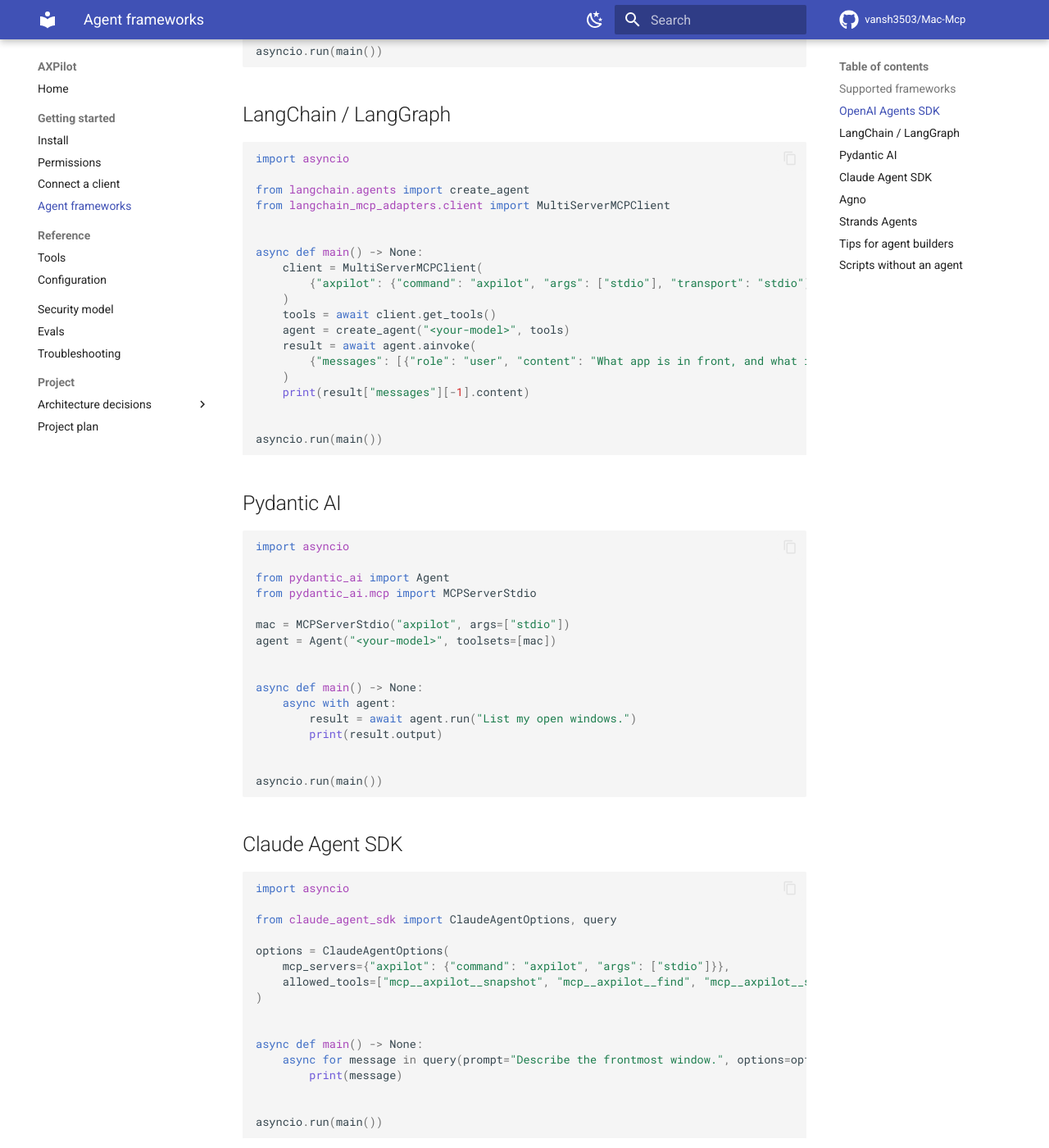
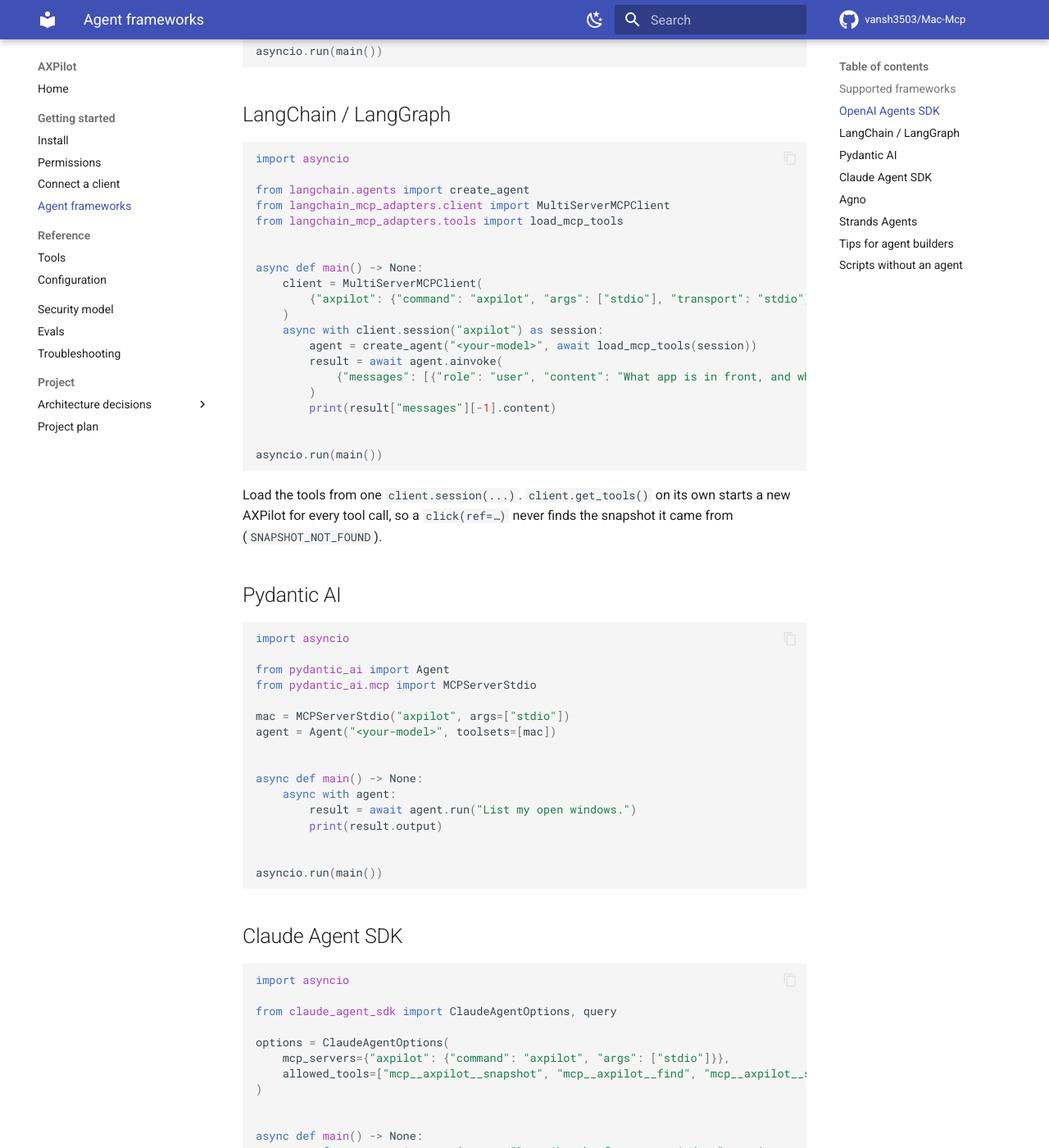
Before and after one commit to Vansh3503/Mac-Mcp, an MkDocs documentation site: the page built from docs/frameworks.md, in a window 1280 px wide and 1400 px high, scrolled down 1682 px. Shown: the whole window at 82% size. Built offline with MkDocs 1.6.1 and Material for MkDocs 9.7.7, drawn with Linux system fonts in a browser that asks for light colours; comment, search, counter and statistics services are not loaded; some of the changed text lies outside the part shown.

Commit message:
docs(frameworks): keep one MCP session in LangChain, and install fastmcp for Agno
Run against `axpilot stdio --engine fake` (macOS 26.6.2):
- langchain-mcp-adapters 0.x with mcp 1.30: `client.get_tools()` without a
  session starts a new AXPilot for every tool call, so `click(ref=…)` right
  after `snapshot` returned SNAPSHOT_NOT_FOUND. The example and docs now
  load the tools from one `client.session("axpilot")`; then snapshot and
  click work.
- Agno 3.1.6 refuses to connect without fastmcp 4 (the example said `pip
  install agno openai mcp`).
- CrewAI 1.15.28 (crewai-tools MCPServerAdapter, mcp 1.28.1) worked as
  documented, also against the real host.

All 27 tools convert in each framework (OpenAI tool format, Agno functions,
CrewAI argument schemas), and status, snapshot and a click by ref run. A
tip says to keep one session for the whole run.

````diff
--- a/docs/frameworks.md
+++ b/docs/frameworks.md
@@ -62,22 +62,26 @@
 
 from langchain.agents import create_agent
 from langchain_mcp_adapters.client import MultiServerMCPClient
+from langchain_mcp_adapters.tools import load_mcp_tools
 
 
 async def main() -> None:
     client = MultiServerMCPClient(
         {"axpilot": {"command": "axpilot", "args": ["stdio"], "transport": "stdio"}}
     )
-    tools = await client.get_tools()
-    agent = create_agent("<your-model>", tools)
-    result = await agent.ainvoke(
-        {"messages": [{"role": "user", "content": "What app is in front, and what is its window title?"}]}
-    )
-    print(result["messages"][-1].content)
+    async with client.session("axpilot") as session:
+        agent = create_agent("<your-model>", await load_mcp_tools(session))
+        result = await agent.ainvoke(
+            {"messages": [{"role": "user", "content": "What app is in front, and what is its window title?"}]}
+        )
+        print(result["messages"][-1].content)
 
 
 asyncio.run(main())
 ```
+
+Load the tools from one `client.session(...)`. `client.get_tools()` on its own starts a new AXPilot
+for every tool call, so a `click(ref=…)` never finds the snapshot it came from (`SNAPSHOT_NOT_FOUND`).
 
 ## Pydantic AI
 
@@ -123,6 +127,8 @@
 
 ## Agno
 
+Agno 3 builds its MCP connections with fastmcp: `pip install agno "fastmcp>=4,<5"`.
+
 ```python
 import asyncio
 
@@ -162,6 +168,9 @@
   observe → act → verify loop. If your framework drops them, load the
   [Agent Skill](https://github.com/vansh3503/Mac-Mcp/blob/main/skills/axpilot/SKILL.md) into your
   system prompt instead (`axpilot skill install` copies it where your tool expects it).
+- **Keep one MCP session for the whole run.** Snapshots and their refs live in the session; a
+  framework that opens a new session per tool call (LangChain's `get_tools()` without a session)
+  loses them between `snapshot` and `click`.
 - **Pick a profile.** `minimal` keeps the tool list short for small or local models; `standard` is
   the default; `computer` exposes a single screenshot-and-coordinates tool for vision-first loops.
 - **Filter tools further** with `[tools] disable = [...]` in the config, or your framework's own
````
Also changed, not shown: 2 other files.
